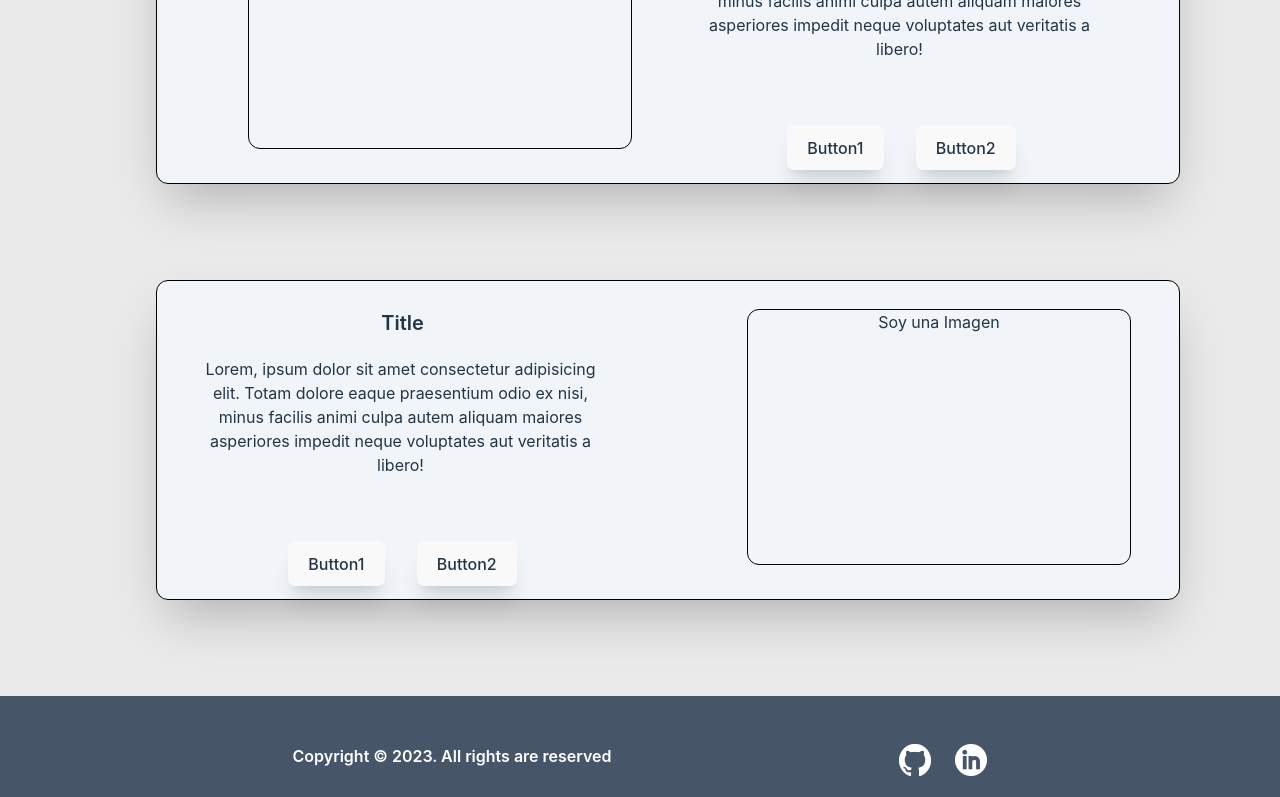
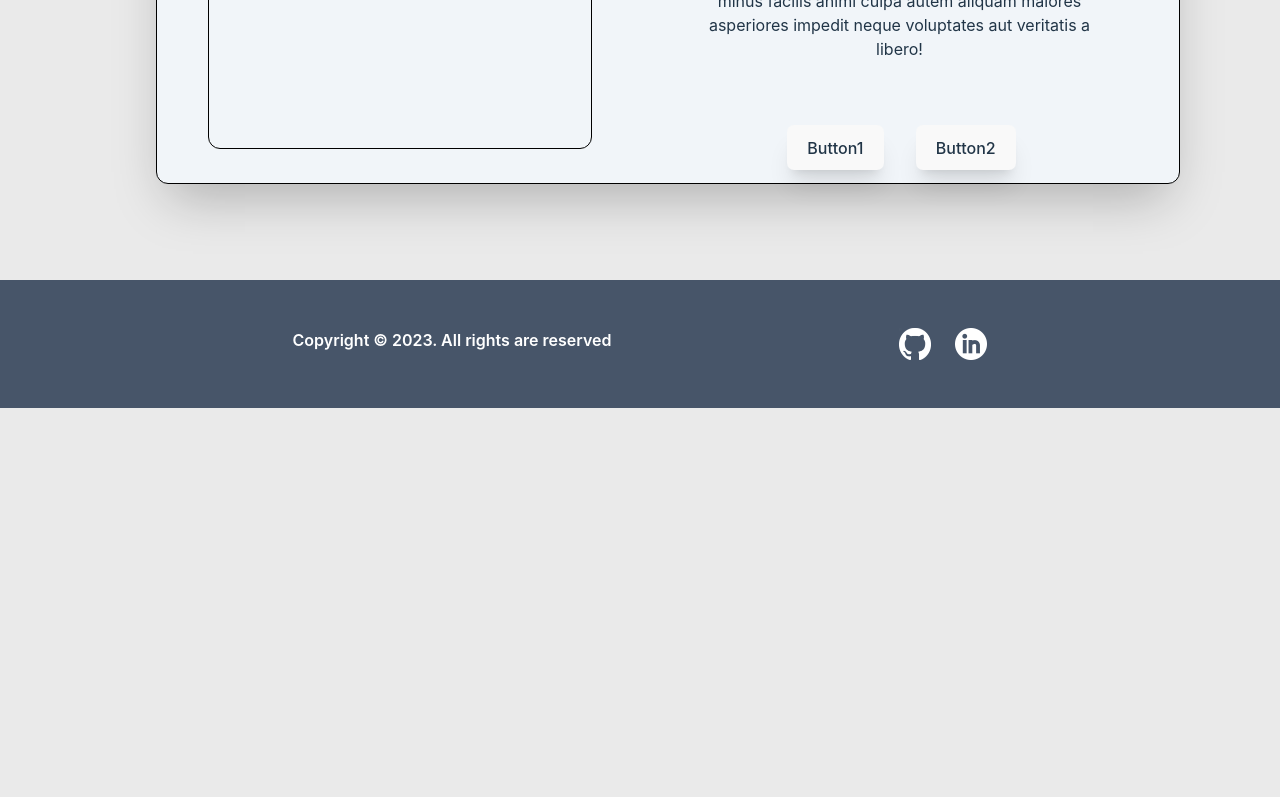
Before and after one commit to denisrold/Portfolio, a React (Vite) app in the folder portfolio/: page / in a window 1280 px wide. Shown: the part 1484-2281 px from the top of the page. After the commit the page ends 1892 px from the top, so only its background shows below. Built offline with nearby package versions, Linux system fonts and the light colour scheme.

Commit message:
Cambios proyects corrections

```diff
--- a/portfolio/src/views/Proyects.jsx
+++ b/portfolio/src/views/Proyects.jsx
@@ -6,7 +6,7 @@ const Proyects = () =>{
             <p className="text-4xl font-semibold">Projects</p>
         </div>
         <div className="bg-slate-100 max-w-screen-lg w-full mt-10 md:h-80 pt-7 grid grid-cols-1 gap-4 md:grid-cols-2  mb-24 border border-black rounded-xl shadow-2xl lg:pr-10">
-                <div className="mx-auto md:pl-8 lg:pd-5 col-span-2 md:col-span-1 mb-10 md:mr-2">
+                <div className="mx-auto md:pl-8 lg:pr-10 col-span-2 md:col-span-1 mb-10 md:mr-2">
                     <div className="w-96 h-80 md:w-96 md:h-64 border border-black rounded-xl">Soy una Imagen</div>
                 </div>
                 <div className=" ml-2 col-span-1 md:col-span-1 md:ml-5 w-full md:pr-8">
@@ -18,19 +18,7 @@ const Proyects = () =>{
                     </div>
                 </div>
         </div>
-        <div className="bg-slate-100 max-w-screen-lg w-full mt-10 md:h-80 pt-7 grid grid-cols-1 gap-4 md:grid-cols-2  mb-24 border border-black rounded-xl shadow-2xl lg:pr-10">
-                <div className=" ml-2 col-span-1 md:col-span-1 md:ml-5 w-full md:pr-8">
-                    <p className="text-center ml-auto mr-auto  w-auto text-xl font-semibold mb-5">Title</p>
-                    <p className="text-center w-auto text-base ml-5  mb-6 mr-6">Lorem, ipsum dolor sit amet consectetur adipisicing elit. Totam dolore eaque praesentium odio ex nisi, minus facilis animi culpa autem aliquam maiores asperiores impedit neque voluptates aut veritatis a libero!</p>
-                    <div className="ml-auto mr-auto lg:mt-16 w-80 space-x-8 mb-6 md:mt-0 md:pb-6">
-                        <button className="shadow-xl">Button1</button>
-                        <button className="shadow-xl">Button2</button>
-                    </div>
-                </div>
-                <div className="mx-auto md:pl-8 lg:pd-5 col-span-2 md:col-span-1 mb-10 md:mr-2">
-                    <div className="w-96 h-80 md:w-96 md:h-64 border border-black rounded-xl">Soy una Imagen</div>
-                </div>
-        </div>
+
     </div>
     )
 }
```
